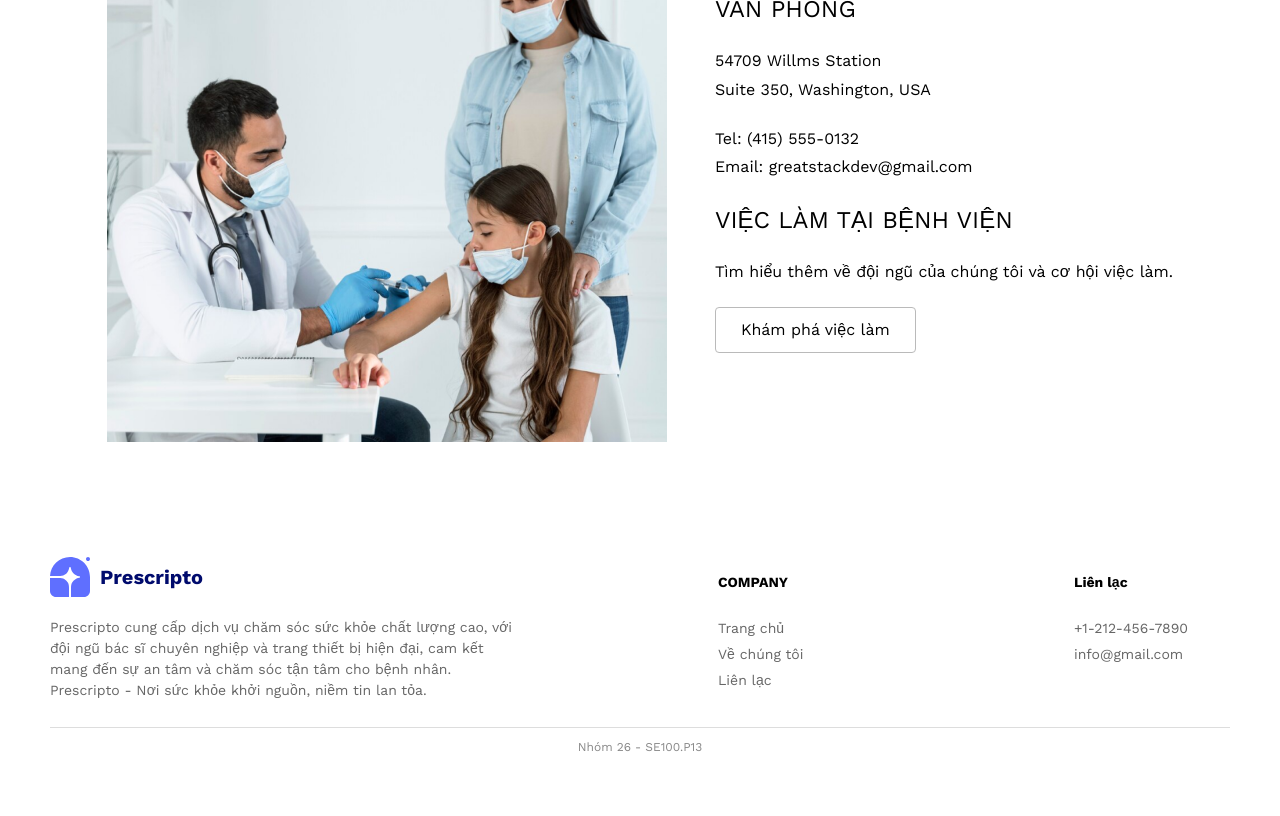
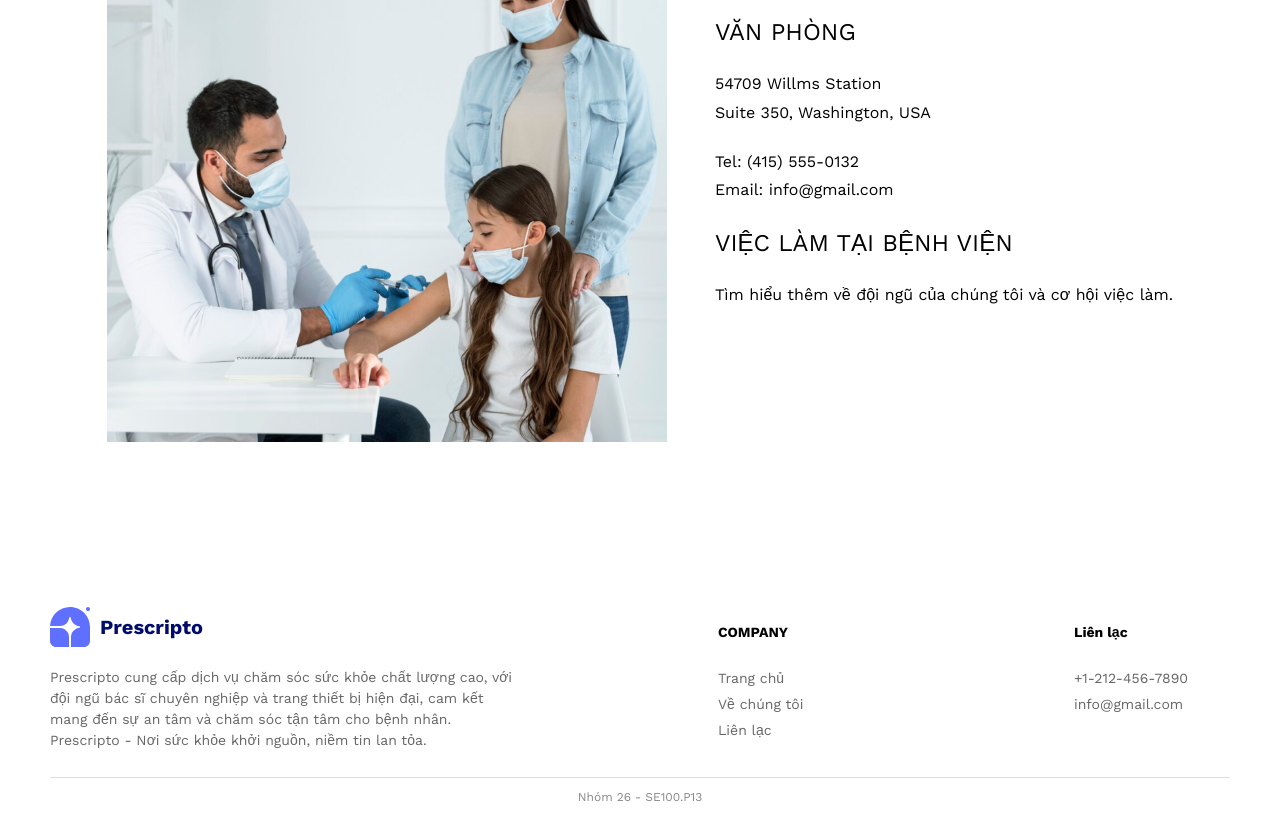
Before and after one commit to Karin1412/prescipto_frontend, a React (Vite) app: page /contact in a window 1280 px wide. Shown: the part 380-1196 px from the top of the page. Before the commit the page ends 1146 px from the top, so only its background shows below. Built offline with nearby package versions, Linux system fonts and the light colour scheme.

Commit message:
Update Footer

```diff
--- a/src/pages/patient/ContactPage.jsx
+++ b/src/pages/patient/ContactPage.jsx
@@ -1,14 +1,13 @@
 import React from 'react'
-import "../../styles/Contact_page.css";
-import SharpCornerBlackBorderBtn from '../../components/layout/SharpCornerBlackBorderBtn';
+import "../../styles/ContactPage.css";
 import "../../styles/SharpCornerBlackBorderBtn.css"
 
-const Contact_Page = () => {
+const ContactPage = () => {
   return (
-    <div className='Contact_Page'>
+    <div className='contact-page'>
         <div className='contact-page-main-title'>Liên hệ với chúng tôi</div>
-        <div className='img_and_contact'>
-            <img className='contact_image' src="contact_image.png"></img>
+        <div className='img-and-contact'>
+            <img className='contact-image' src="/contact_image.png"></img>
             <div>
                 <div className='contact-page-title'>Văn Phòng</div>
                 <div className="multiline-text">
@@ -17,21 +16,17 @@ const Contact_Page = () => {
                 </div>
                 <div className="multiline-text">
                     Tel: (415) 555‑0132 <br/>
-                    Email: greatstackdev@gmail.com
+                    Email: info@gmail.com
                 </div>
 
                 <div className='contact-page-title'>việc làm tại bệnh viện</div>
                 <div className="multiline-text">
                     Tìm hiểu thêm về đội ngũ của chúng tôi và cơ hội việc làm.
                 </div>
-
-                <SharpCornerBlackBorderBtn className='sharp-corner-black-border-btn'
-                text="Khám phá việc làm"
-                variant="primary" />
             </div>
         </div>
     </div>
   )
 }
 
-export default Contact_Page
+export default ContactPage
--- a/src/pages/patient/MyAppointmentsPage.jsx
+++ b/src/pages/patient/MyAppointmentsPage.jsx
@@ -61,7 +61,7 @@ const fakeApi = async (url) => {
 };
 
 
-const My_Appointments_Page = () => {
+const MyAppointmentsPage = () => {
   const [appointments, setAppointments] = useState([]);
 
   useEffect(() => {
@@ -106,4 +106,4 @@ const My_Appointments_Page = () => {
   );
 };
 
-export default My_Appointments_Page
+export default MyAppointmentsPage
--- a/src/styles/Contact_Page.css
+++ b/src/styles/ContactPage.css
@@ -1,9 +1,9 @@
-.Contact_Page {
+.contact-page {
     justify-items: center;
     font-family: "Work Sans", sans-serif;
 }
 
-.img_and_contact {
+.img-and-contact {
     align-items: center;
     display: grid;
     grid-auto-flow: column; /* Sắp xếp tự động theo cột (ngang) */
@@ -26,7 +26,7 @@
     font-size: 24px;
 }
 
-.contact_image {
+.contact-image {
     height: 560px;
     width: 560px;
 }
--- a/src/styles/Footer.css
+++ b/src/styles/Footer.css
@@ -7,6 +7,7 @@
     font-size: 14px;
     font-family: "Work Sans", sans-serif;
     position: relative;
+    margin-top: 50px;
   }
 
   .logo-container {
```
